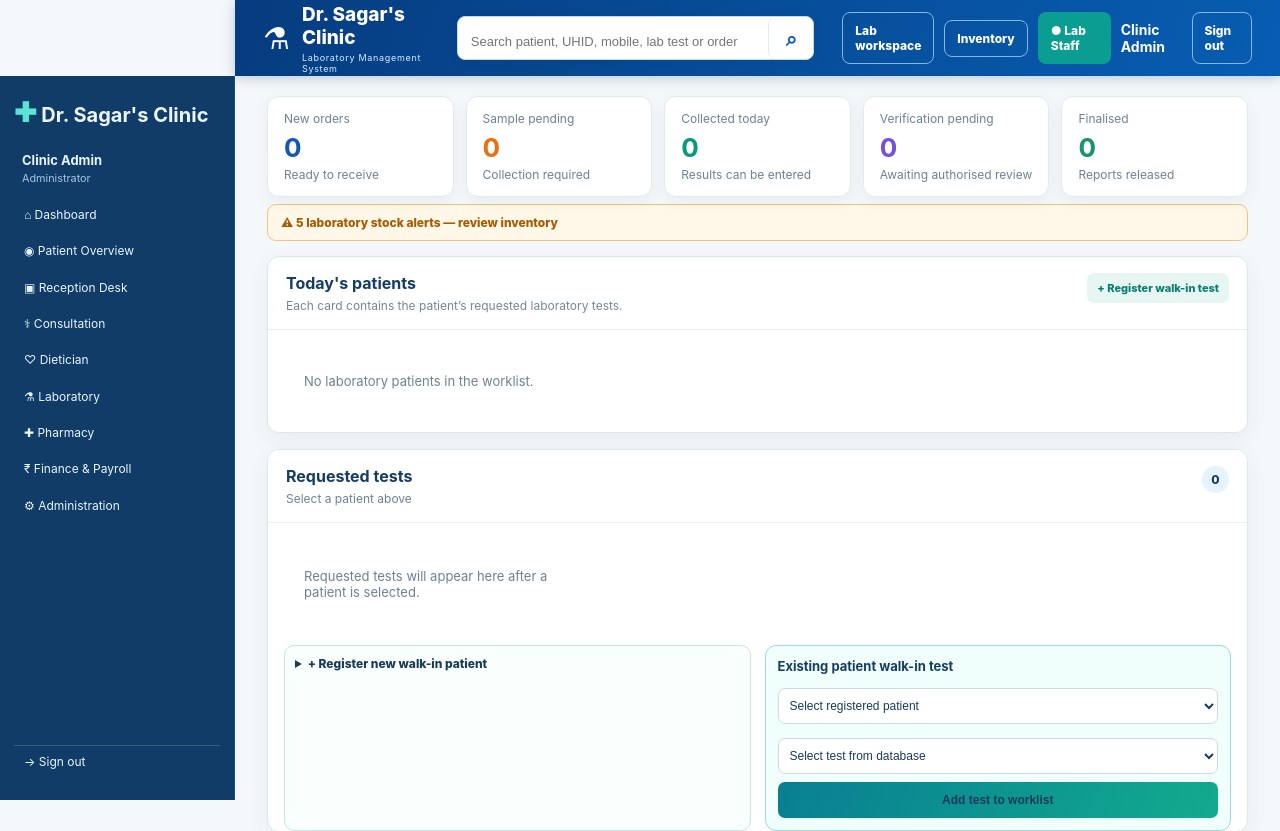
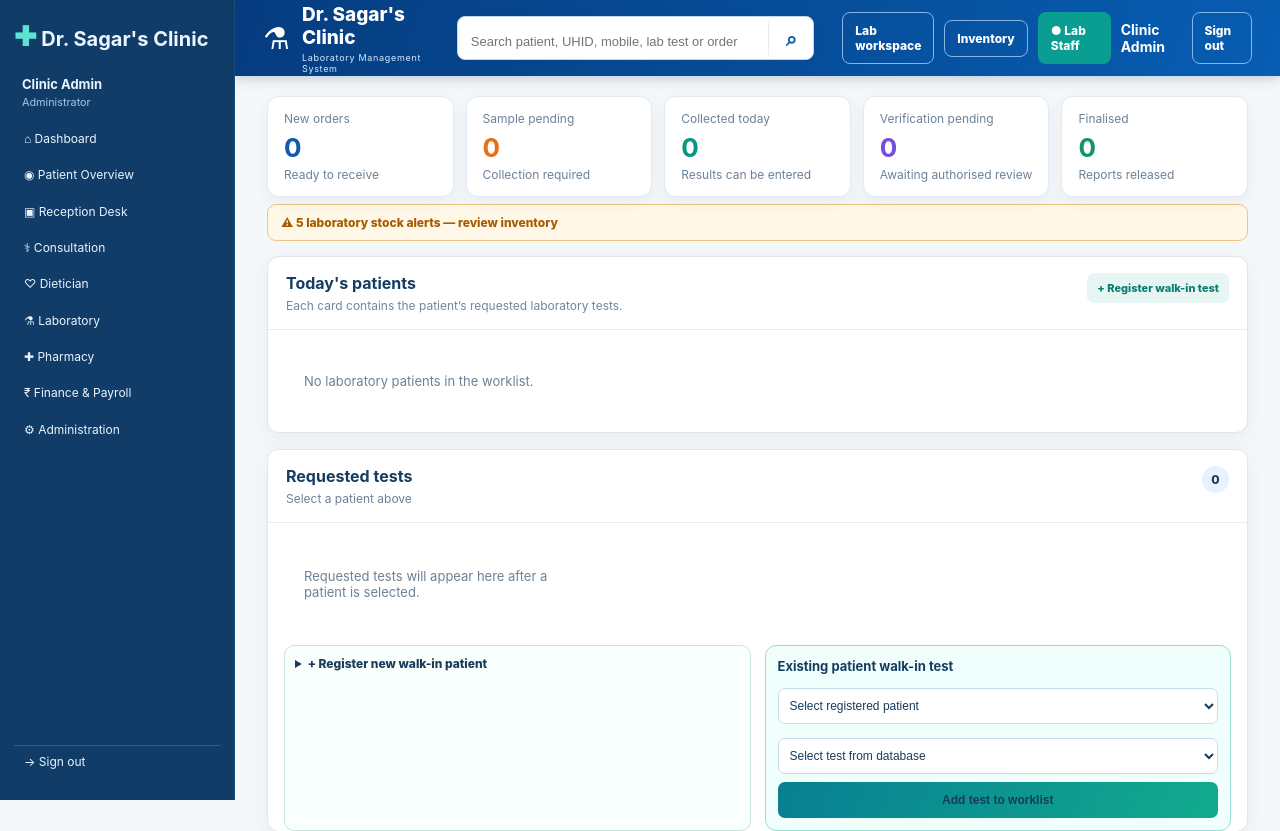
Before and after one commit to kalasagar789-hub/dr-sagar-clinic, a Flask app: page /labs in a window 1280 px wide. Shown: the top 831 px of the page. Run offline with Flask 3, Linux system fonts and the light colour scheme; a user stored in the database is signed in; data comes from the database, SQL or seed files in the repository; data that the repository does not hold is empty; some libraries are stand-ins or nearby versions.

Commit message:
Make laboratory sidebar full height

```diff
--- a/static/admin-sidebar-fix.css
+++ b/static/admin-sidebar-fix.css
@@ -48,9 +48,10 @@
 }
 
 body:has(.laboratory-topbar) .admin-persistent-nav {
-  top: 76px !important;
+  top: 0 !important;
   bottom: 0;
-  height: auto;
+  height: 100vh;
+  min-height: 100vh;
 }
 
 .admin-persistent-nav > nav .admin-signout:hover {
--- a/static/lab-final.css
+++ b/static/lab-final.css
@@ -7,7 +7,7 @@ main:has(.inventory-page){margin-left:0;max-width:none;padding:32px}
 .po-layout>aside.po-card{position:static!important;width:auto!important;min-height:0!important;margin:0!important;padding:0!important;background:#fff!important;color:#182b35!important;border:1px solid #dce8ef!important}.po-layout>aside.po-card h3,.po-layout>aside.po-card h4,.po-layout>aside.po-card b{color:#153a5b!important}.po-layout>aside.po-card p,.po-layout>aside.po-card small{color:#71869a!important}
 .pos-add-line{padding:9px 10px!important;border:1px dashed #1b9b8a!important;background:#effbf8!important;color:#147d72!important}.pos-extra-lines{grid-column:1/-1;display:grid;gap:7px}.pos-extra-line{display:grid;grid-template-columns:1.4fr .7fr auto;gap:8px}.pos-extra-line select,.pos-extra-line input{width:100%;padding:9px;border:1px solid #d5e4e0;border-radius:7px;background:#fff;font-size:12px}.pos-extra-line button{border:0;border-radius:7px;background:#fbe7e7;color:#b53030;padding:8px 10px;font-size:11px;font-weight:800;cursor:pointer}
 .pos-medicine-preview{grid-column:1/-1;display:grid;grid-template-columns:1fr 1fr;gap:5px;padding:10px 12px;border:1px solid #bfe4dc;border-radius:8px;background:#effbf8;color:#315b62;font-size:11px}.pos-medicine-preview b{grid-column:1/-1;color:#087c72;font-size:12px}.pos-extra-line small{grid-column:1/-1;color:#667f8a;font-size:10px}
-body:has(.laboratory-topbar) .admin-persistent-nav{top:76px!important}body:has(.admin-persistent-nav) .laboratory-topbar{left:235px!important}body:has(.admin-persistent-nav) main:has(.lab-page),body:has(.admin-persistent-nav) main:has(.inventory-page){margin-left:235px!important;width:calc(100% - 235px)}
+body:has(.laboratory-topbar) .admin-persistent-nav{top:0!important;bottom:0!important;height:100vh!important;min-height:100vh!important}body:has(.admin-persistent-nav) .laboratory-topbar{left:235px!important}body:has(.admin-persistent-nav) main:has(.lab-page),body:has(.admin-persistent-nav) main:has(.inventory-page){margin-left:235px!important;width:calc(100% - 235px)}
 .lab-workspace>aside.lab-card{position:static!important;width:auto!important;min-height:0!important;margin:0!important;padding:0!important;background:#fff!important;border:1px solid #dce8f0!important;color:#14395c!important}
 .lab-workspace>aside.lab-card *{color:inherit}
 .lab-workspace>aside.lab-card .lab-card-title,.lab-workspace>aside.lab-card .summary-block{background:#fff!important}
--- a/templates/base.html
+++ b/templates/base.html
@@ -7,7 +7,7 @@
   <title>Dr. Sagar's Lifestyle Clinic</title>
   <link rel="stylesheet" href="{{ url_for('static', filename='style.css') }}?v=20260810">
   <link rel="stylesheet" href="{{ url_for('static', filename='mobile-responsive.css') }}?v=20260810">
-  <link rel="stylesheet" href="{{ url_for('static', filename='admin-sidebar-fix.css') }}?v=20260810-2">
+  <link rel="stylesheet" href="{{ url_for('static', filename='admin-sidebar-fix.css') }}?v=20260810-3">
   {% if request.endpoint in ['dashboard'] %}<link rel="stylesheet" href="{{ url_for('static', filename='dashboard-responsive.css') }}?v=20260810">{% endif %}
   {% if request.endpoint in ['appointments'] %}<link rel="stylesheet" href="{{ url_for('static', filename='appointments-enhancements.css') }}?v=20260810-2">{% endif %}
   {% if request.endpoint == 'encounter' %}<link rel="stylesheet" href="{{ url_for('static', filename='consultation-layout.css') }}?v=20260810"><link rel="stylesheet" href="{{ url_for('static', filename='consultation-enhancements.css') }}?v=20260810"><link rel="stylesheet" href="{{ url_for('static', filename='prescription-templates.css') }}?v=20260810"><link rel="stylesheet" href="{{ url_for('static', filename='consultation-best-layout.css') }}?v=20260810-6">{% endif %}
@@ -15,7 +15,7 @@
   {% if request.endpoint == 'patient_journey' %}<link rel="stylesheet" href="{{ url_for('static', filename='patient-overview.css') }}?v=20260810-1">{% endif %}
   {% if request.endpoint == 'pharmacy' %}<link rel="stylesheet" href="{{ url_for('static', filename='pharmacy-dashboard.css') }}?v=20260810"><link rel="stylesheet" href="{{ url_for('static', filename='pharmacy-layout-fix.css') }}?v=20260810-4">{% endif %}
   {% if request.endpoint in ['labs','lab_inventory'] %}<link rel="stylesheet" href="{{ url_for('static', filename='lab-workspace.css') }}?v=20260810">{% endif %}{% if request.endpoint == 'labs' %}<link rel="stylesheet" href="{{ url_for('static', filename='lab-bulk-results.css') }}?v=20260810"><link rel="stylesheet" href="{{ url_for('static', filename='lab-reorganized.css') }}?v=20260811"><link rel="stylesheet" href="{{ url_for('static', filename='lab-layout-fix.css') }}?v=20260811-3">{% endif %}
-  {% if request.endpoint in ['labs','lab_inventory','pharmacy'] or (current_user.is_authenticated and current_user.role not in ['patient','admin'] and request.endpoint not in ['dashboard','admin','labs','lab_inventory']) %}<link rel="stylesheet" href="{{ url_for('static', filename='lab-final.css') }}?v=20260810">{% endif %}
+  {% if request.endpoint in ['labs','lab_inventory','pharmacy'] or (current_user.is_authenticated and current_user.role not in ['patient','admin'] and request.endpoint not in ['dashboard','admin','labs','lab_inventory']) %}<link rel="stylesheet" href="{{ url_for('static', filename='lab-final.css') }}?v=20260810-2">{% endif %}
   <style>body>aside{background:#103c67!important;border-color:#1b507e!important}body>aside .brand,body>aside .role,body>aside nav a{color:#eaf5ff!important}body>aside .brand b{color:#5be4d1!important}body>aside .role small{color:#a7c6e5!important}body>aside nav a:hover{background:#1a527e!important;color:#fff!important}body>main>header{display:flex;justify-content:space-between;align-items:start}.patient-overview-link{display:none}</style>
   <link rel="stylesheet" href="{{ url_for('static', filename='professional-system.css') }}?v=20260810-2">
 </head>
```
